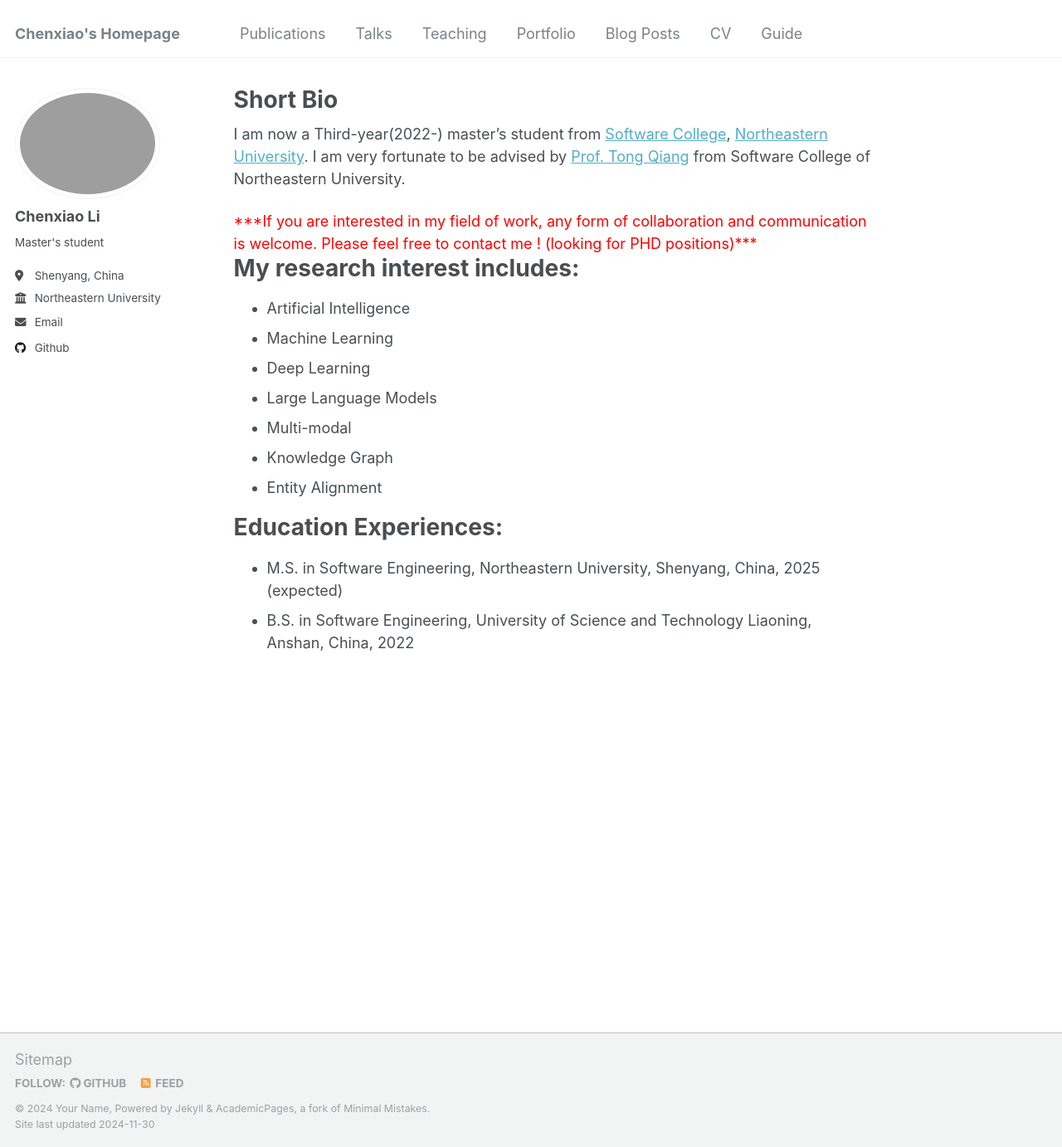
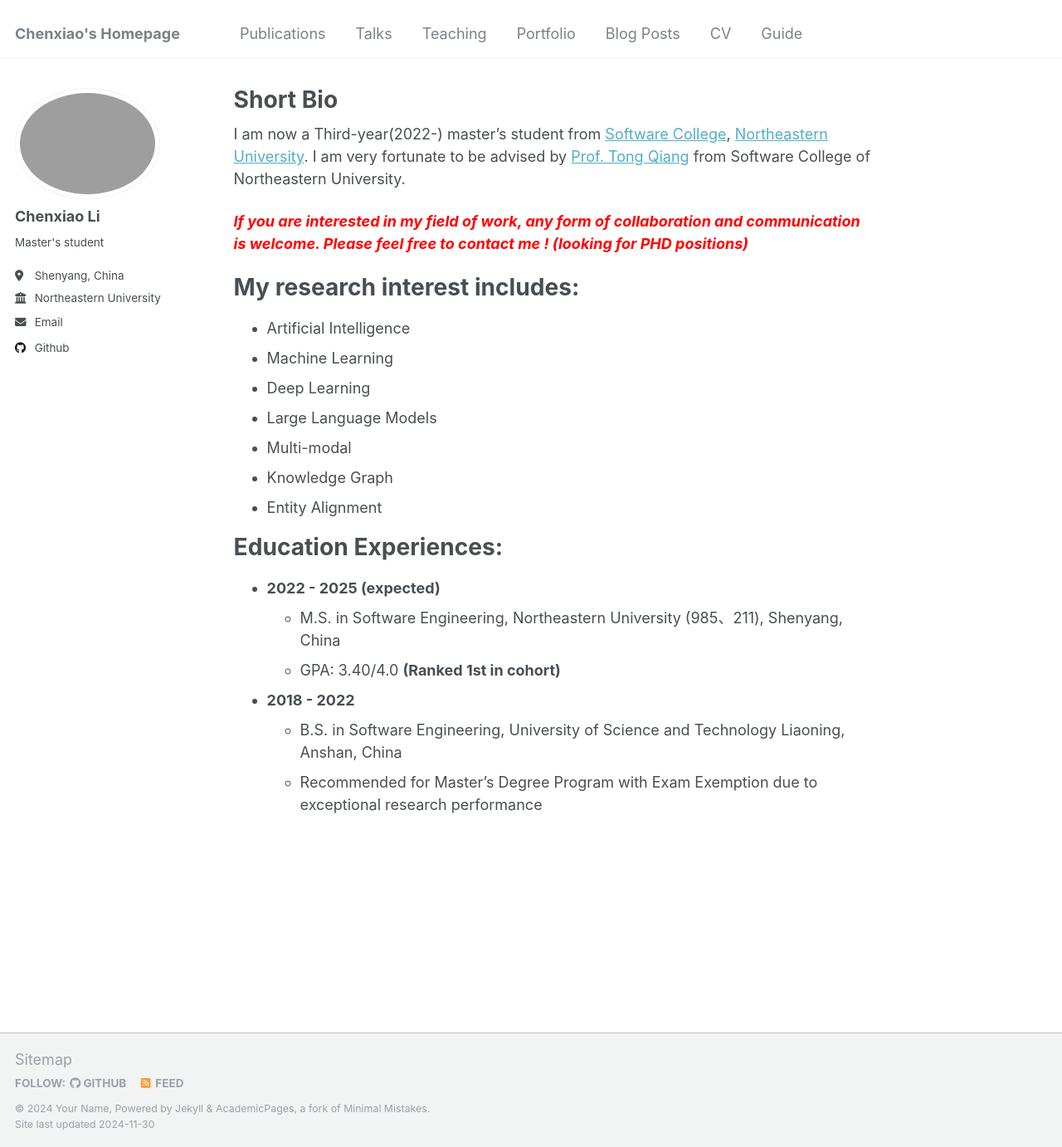
Before and after one commit to ChenxiaoLi-Joe/chenxiaoli.github.io, a Jekyll site: the page built from _pages/about.md, in a window 1280 px wide and 1382 px high. Shown: the whole window at 83% size. Built offline with Jekyll 4.4.1, drawn with Linux system fonts in a browser that asks for light colours.

Commit message:
20241130:4

```diff
--- a/_pages/about.md
+++ b/_pages/about.md
@@ -9,7 +9,7 @@ redirect_from:
 
 I am now a Third-year(2022-) master’s student from [Software College](http://sc.neu.edu.cn/english/mainm.htm), [Northeastern University](https://www.neu.edu.cn/). I am very fortunate to be advised by [Prof. Tong Qiang](http://faculty.neu.edu.cn/tongq/en/index.htm) from Software College of Northeastern University.
 
- <font color='red'>***If you are interested in my field of work, any form of collaboration and communication is welcome. Please feel free to contact me ! (looking for PHD positions)***</font>
+ <b><i><font color='red'>If you are interested in my field of work, any form of collaboration and communication is welcome. Please feel free to contact me ! (looking for PHD positions)</font> </i></b>
 
 # My research interest includes:
 
@@ -23,5 +23,9 @@ I am now a Third-year(2022-) master’s student from [Software College](http://s
 
 # Education Experiences:
 
-- M.S. in Software Engineering, Northeastern University, Shenyang, China, 2025 (expected)
-- B.S. in Software Engineering, University of Science and Technology Liaoning, Anshan, China, 2022
+- **2022 - 2025 (expected)**
+  - M.S. in Software Engineering, Northeastern University (985、211), Shenyang, China
+  - GPA: 3.40/4.0 **(Ranked 1st in cohort)**
+- **2018 - 2022**
+  - B.S. in Software Engineering, University of Science and Technology Liaoning, Anshan, China
+  - Recommended for Master’s Degree Program with Exam Exemption due to exceptional research performance
```
